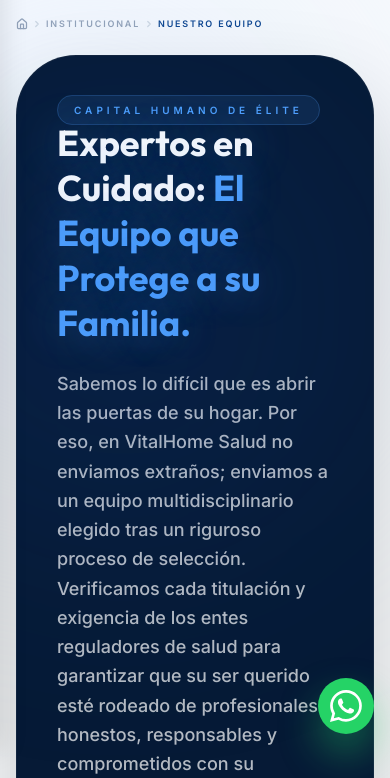
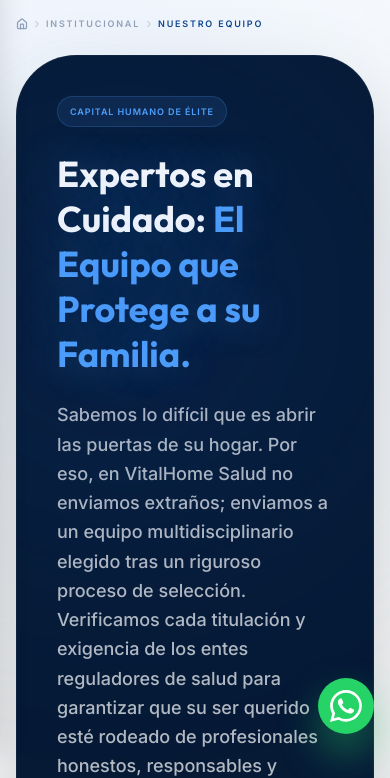
Before and after one commit to Cardenas2911/vitalhome-salud, an Astro site: page /nosotros/equipo in a window 390 px wide. Shown: the part 94-872 px from the top of the page. Built offline with nearby package versions, Linux system fonts and the light colour scheme; Astro itself is replaced by a stand-in of ours.

Commit message:
style(ui): fix wrap de texto en píldora hero sección equipo para responsive móvil

```diff
--- a/src/pages/nosotros/equipo/index.astro
+++ b/src/pages/nosotros/equipo/index.astro
@@ -101,7 +101,7 @@
           <!-- Columna Izquierda: Texto -->
           <div class="p-10 md:p-16 lg:p-20 space-y-10 flex flex-col justify-center">
             <div class="space-y-6">
-              <span class="text-[10px] font-black text-blue-400 uppercase tracking-[0.4em] bg-blue-400/10 px-4 py-2 rounded-full border border-blue-400/20 w-fit">
+              <span class="inline-block text-[9px] md:text-[10px] font-black text-blue-400 uppercase tracking-widest md:tracking-[0.4em] bg-blue-400/10 px-3 md:px-4 py-2 rounded-full border border-blue-400/20 w-fit whitespace-nowrap">
                 Capital Humano de Élite
               </span>
               <h1 class="text-4xl md:text-6xl font-black text-white leading-tight font-heading text-glow">
```
